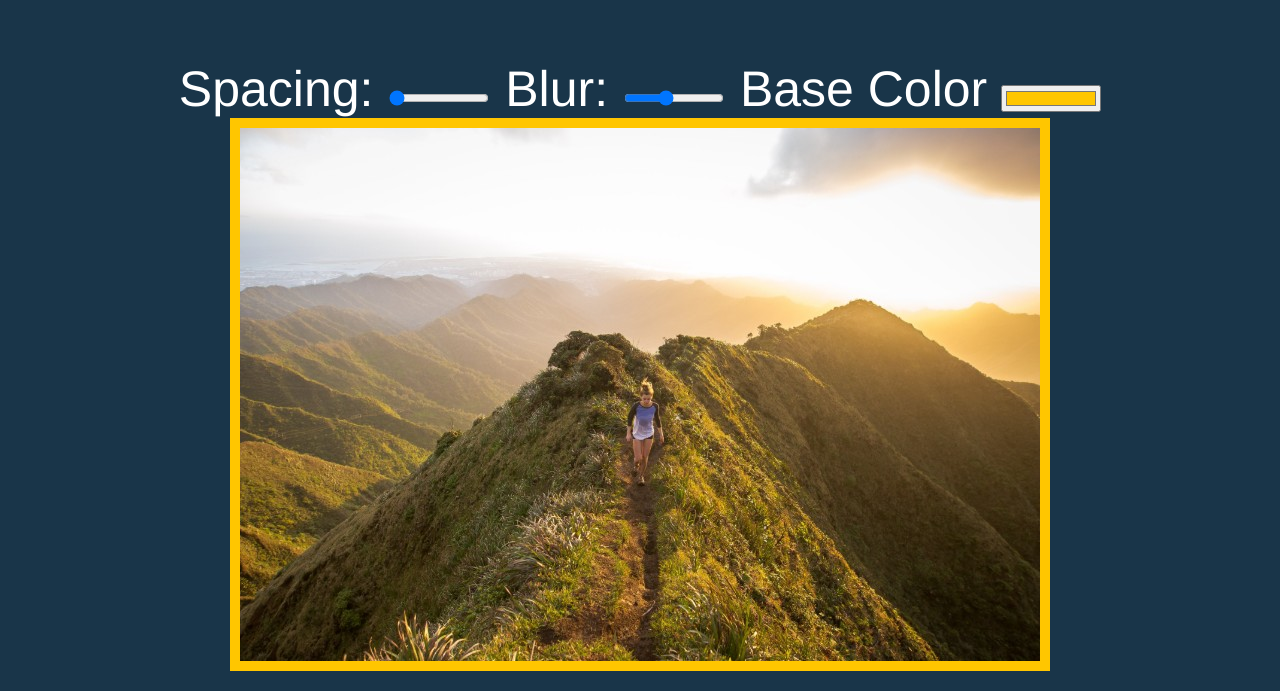
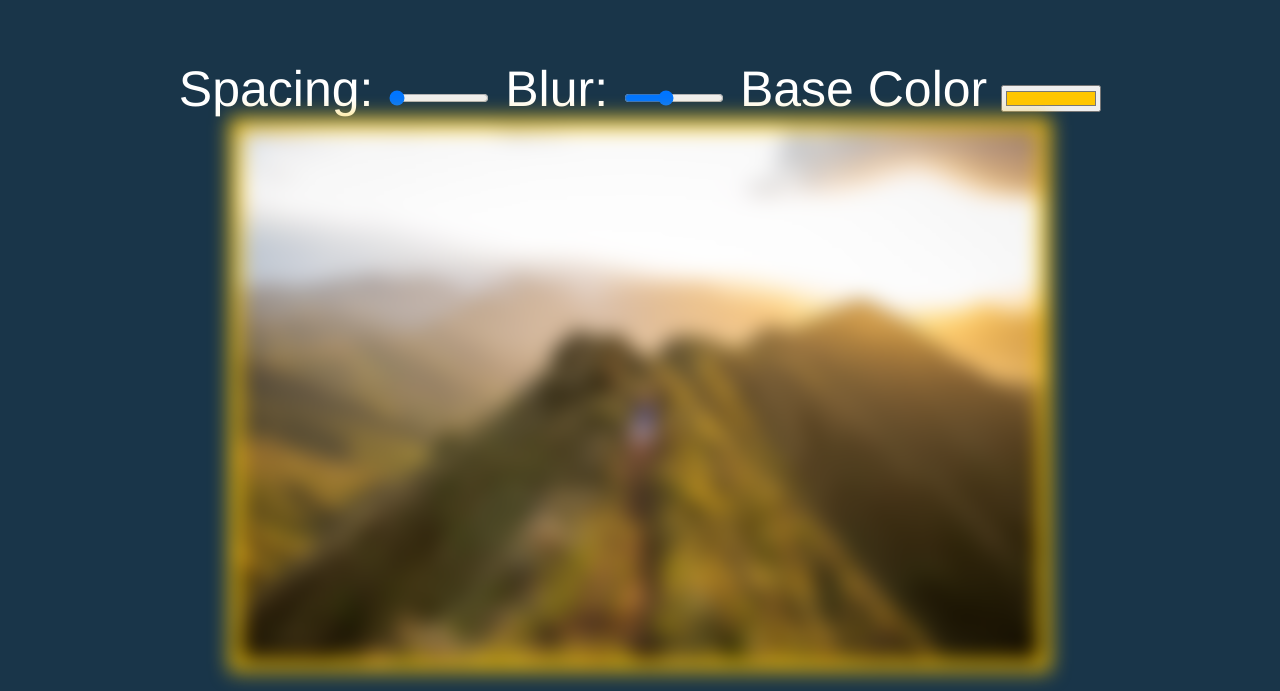
Before and after one commit to Andreas-Hagstrom/CSS-Variables-Change-with-JS, a plain HTML site: page 03CSSVariables/index.html in a window 1280 px wide. Shown: the part 151-842 px from the top of the page. Drawn offline with Linux system fonts and the light colour scheme.

Commit message:
fix blur variabel

```diff
--- a/03CSSVariables/style.css
+++ b/03CSSVariables/style.css
@@ -7,7 +7,7 @@
 img {
     padding: var(--spacing);
     background: var(--base);
-    filter: var(--blur);
+    filter: blur(var(--blur));
 }
 
 .highlight {
```
